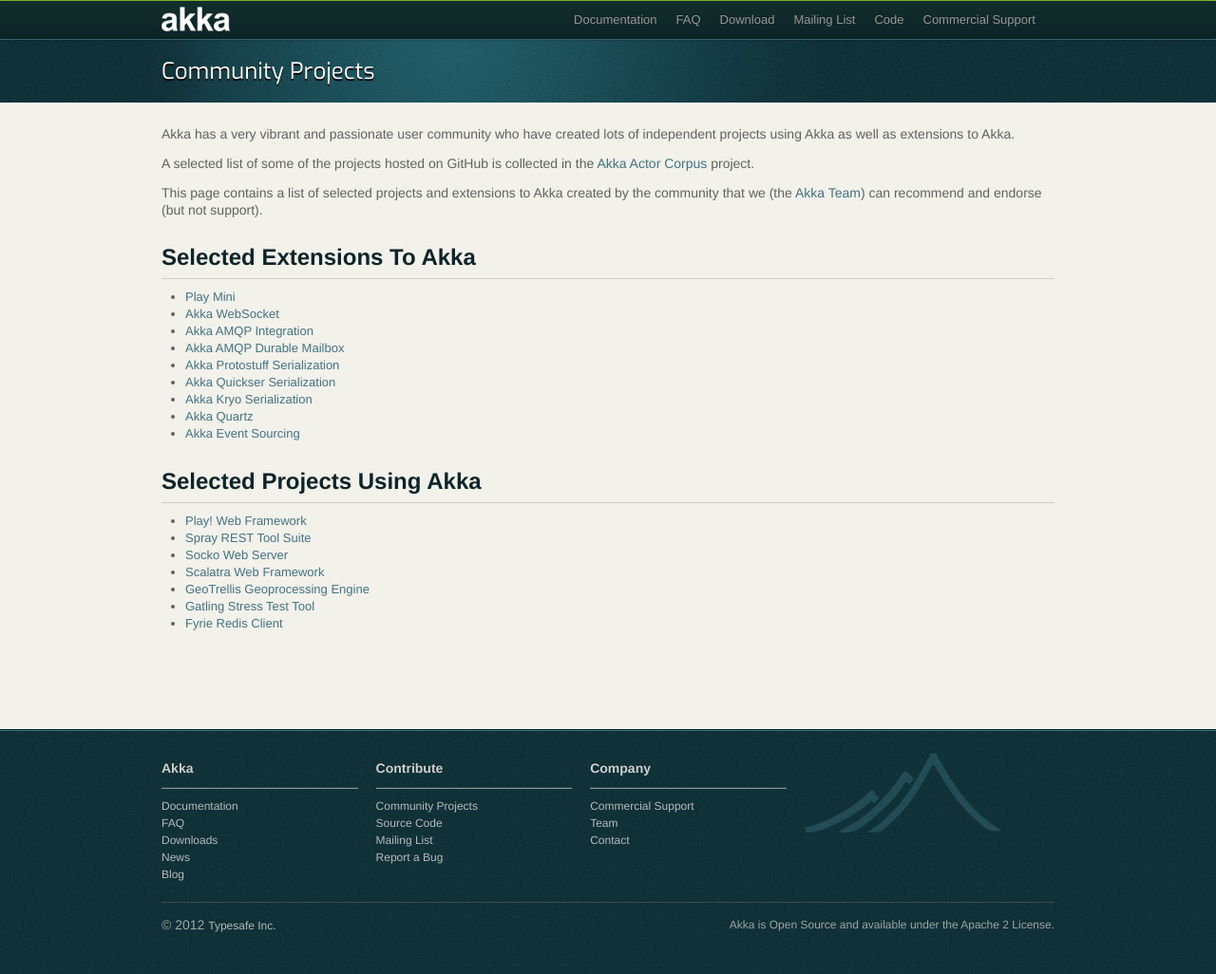
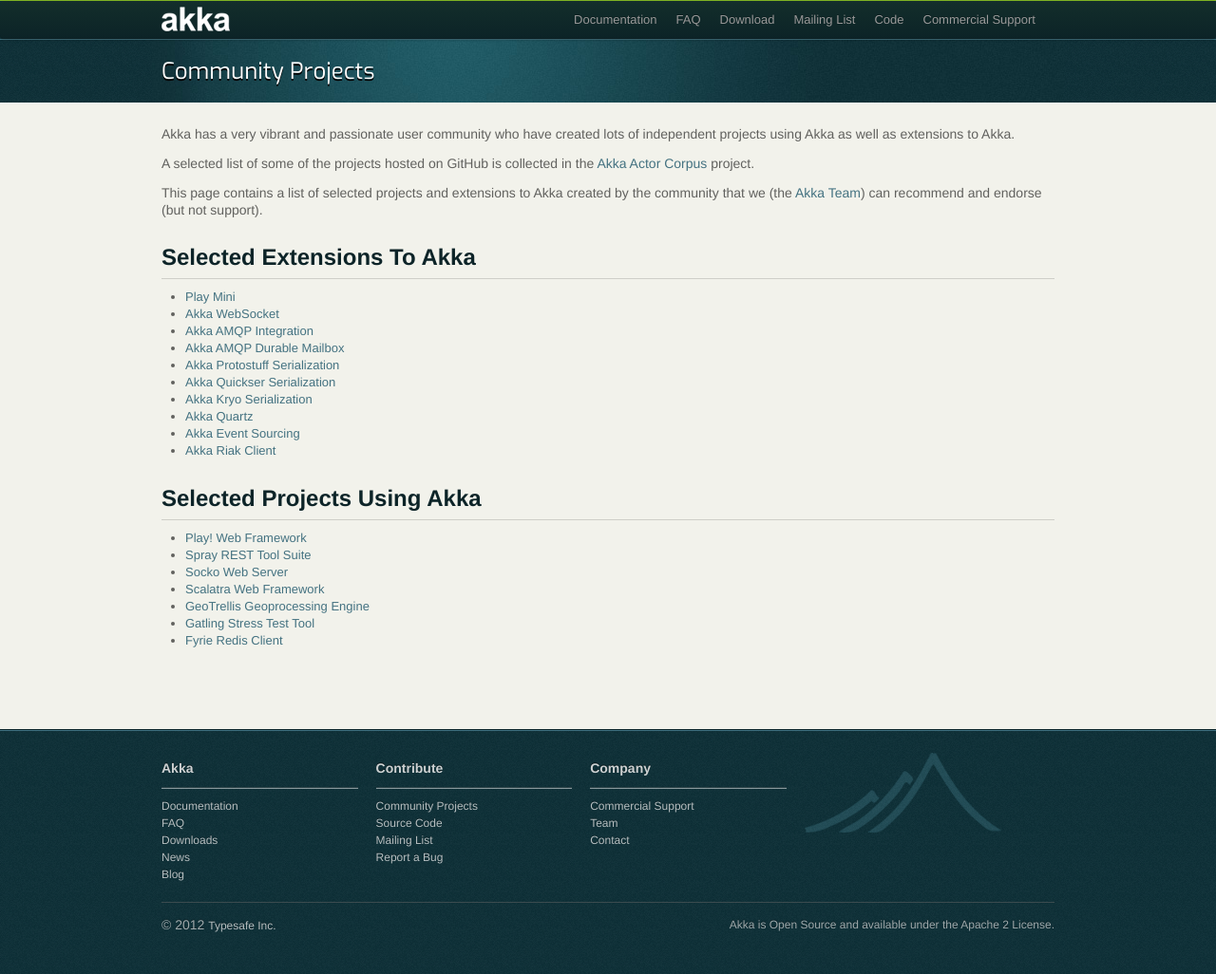
Before and after one commit to raboof/akka.github.com, a Jekyll site: the page built from community/index.md, in a window 1280 px wide. Shown: the whole page at 95% size. Built offline with Jekyll 4.4.1, drawn with Linux system fonts in a browser that asks for light colours.

Commit message:
Added Akka Riak Client

```diff
--- a/community/index.md
+++ b/community/index.md
@@ -20,6 +20,7 @@
 * [Akka Kryo Serialization](https://github.com/romix/akka-kryo-serialization)
 * [Akka Quartz](https://github.com/theatrus/akka-quartz)
 * [Akka Event Sourcing](https://github.com/eligosource/eventsourced)
+* [Akka Riak Client](http://riak.scalapenos.com/index.html)
 
 ## Selected Projects Using Akka
 
```
